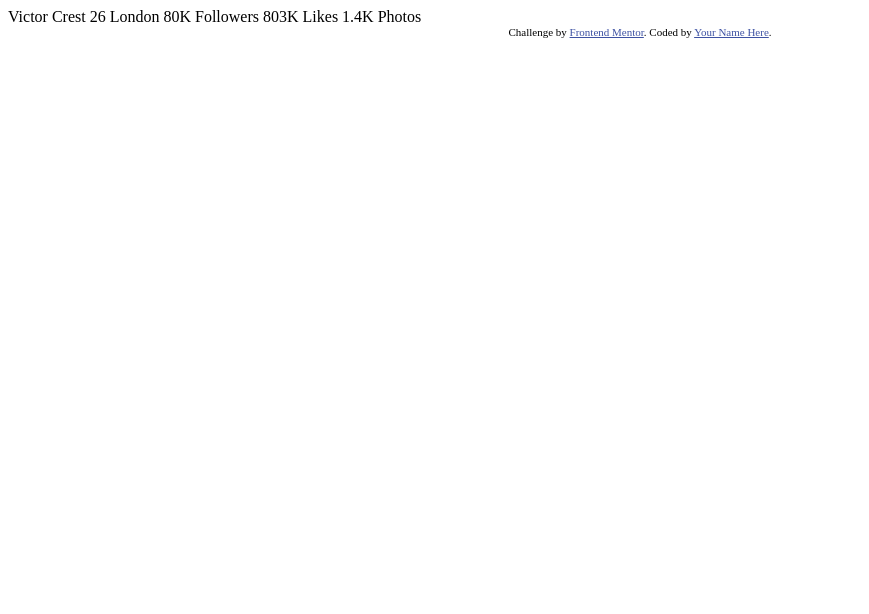
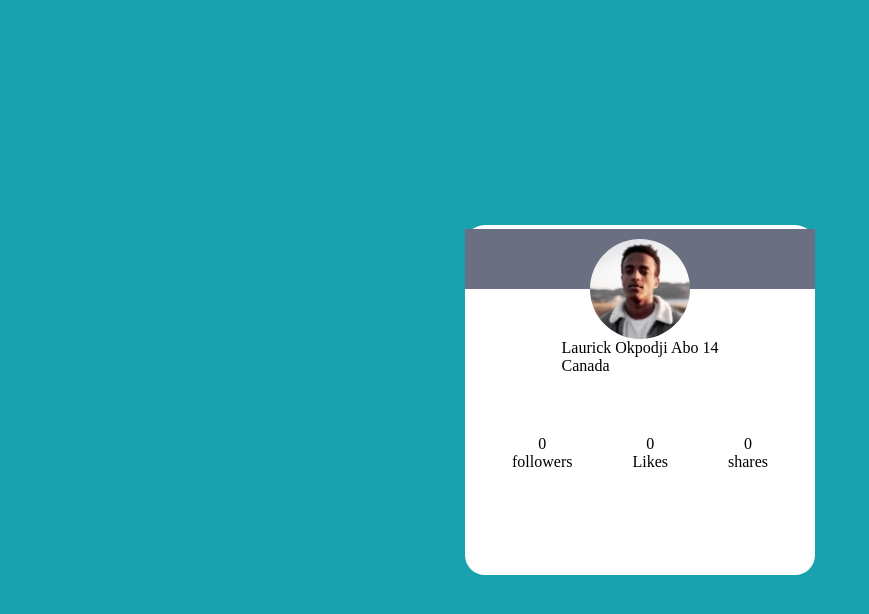
Before and after one commit to Noxiz-2/Profile-card, a plain HTML site: page profile-card-component-main/index.html in a window 1280 px wide. Shown: the whole page, without its empty margins (0-869 px from the left). Drawn offline with Linux system fonts and the light colour scheme.

Commit message:
Added container with information
Just need to customize a bit and project should be done

```diff
--- a/profile-card-component-main/index.html
+++ b/profile-card-component-main/index.html
@@ -8,28 +8,33 @@
 
   <title>Frontend Mentor | Profile card component</title>
 
-  <!-- Feel free to remove these styles or customise in your own stylesheet 👍 -->
-  <style>
-    .attribution { font-size: 11px; text-align: center; }
-    .attribution a { color: hsl(228, 45%, 44%); }
-  </style>
+  <link href="style.css" rel="stylesheet">
+
+
 </head>
 <body>
-  Victor Crest
-  26
-  London
+  <div class="main-container">
+    <div class="header"></div>
+    <img class="image" src="images/image-victor.jpg" alt="Victor">
+   <div class="text">
+    <div>Laurick Okpodji Abo <span>14</span></div>
+    <div>Canada</div>
+   </div>
+    <div class="numbers">
+      <div class="mini-container">
+     <div>0</div>
+     <div>followers</div>
+      </div>
+      <div class="mini-container">
+     <div>0</div>
+     <div>Likes</div>
+      </div>
+      <div class="mini-container">
+     <div>0</div>
+     <div>shares</div>
+      </div>
+    </div>
+  </div>
 
-  80K
-  Followers
-
-  803K
-  Likes
-
-  1.4K
-  Photos
-  <div class="attribution">
-    Challenge by <a href="https://www.frontendmentor.io?ref=challenge" target="_blank">Frontend Mentor</a>.
-    Coded by <a href="#">Your Name Here</a>.
-  </div>
 </body>
 </html>
--- a/profile-card-component-main/style.css
+++ b/profile-card-component-main/style.css
@@ -0,0 +1,49 @@
+body {
+    background-color: hsl(185, 75%, 39%);
+    display: flex;
+    justify-content: center;
+    align-items: center;
+    margin: 0;
+    height: 100vh;
+}
+
+
+.main-container {
+    width: 350px;
+    height: 350px;
+    background-color: white;
+    border-radius: 20px;
+    display: flex;
+    flex-direction: column;
+    justify-content: center;
+    align-items: center;
+}
+
+
+.numbers {
+    display: flex;
+    gap: 60px;
+    margin-top: 60px;
+}
+
+.mini-container {
+    display: flex;
+    flex-direction: column;
+    align-items: center;
+}
+
+
+.image {
+    width: 100px;
+    height: 100px;
+    border-radius: 50%;
+    margin-top: -50px;
+}
+
+
+.header {
+    width: 350px;
+    background-color: hsl(227, 10%, 46%);
+    height: 60px;
+    margin-top: -100px;
+}
```
